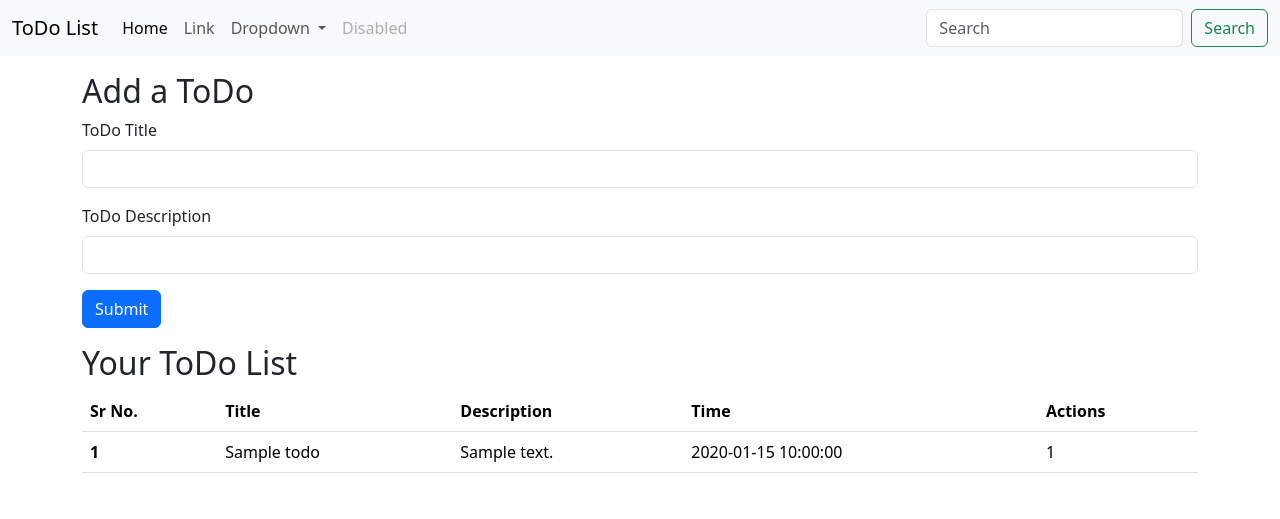
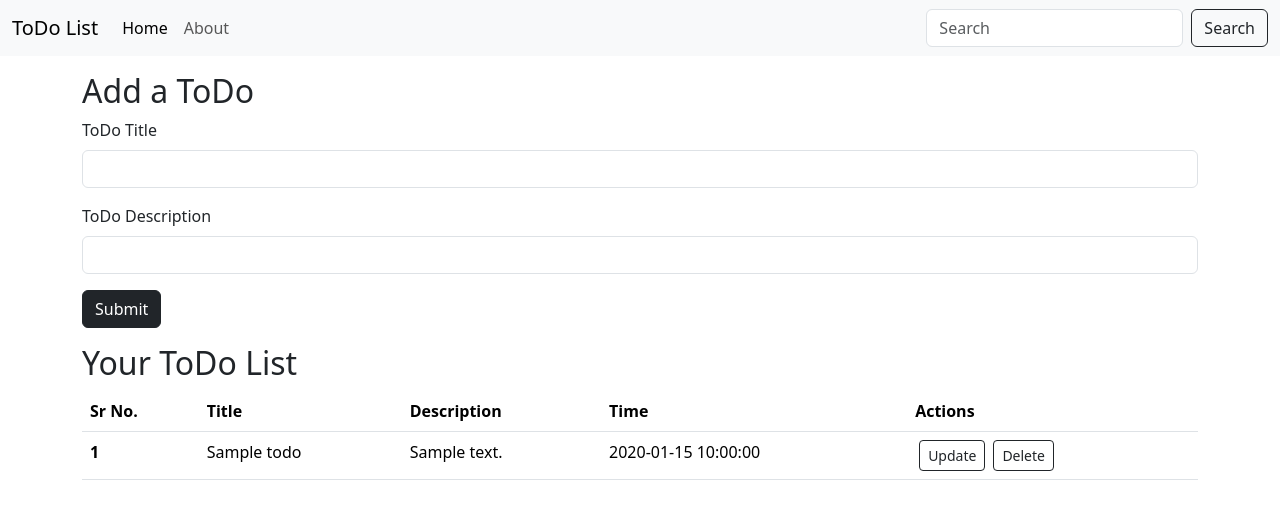
Before and after one commit to nileshjd2202/Flask_Project, a Flask app: page / in a window 1280 px wide. Shown: the top 519 px of the page. Run offline with Flask 3, Linux system fonts and the light colour scheme; tables that the repository leaves empty hold one stand-in row (values such as "Sample post").

Commit message:
learn template inheritance

```diff
--- a/app.py
+++ b/app.py
@@ -1,4 +1,4 @@
-from flask import Flask, render_template, request
+from flask import Flask, render_template, request, redirect
 from flask_sqlalchemy import SQLAlchemy
 from datetime import datetime
 
@@ -17,7 +17,7 @@ class Todo(db.Model):
         return f"{self.sno} - {self.title}"
 
 @app.route("/", methods=['GET', 'POST'])
-def hello_world():
+def create():
     if request.method == "POST":
         title = request.form['title']
         desc = request.form['desc']
@@ -29,6 +29,22 @@ def hello_world():
 
     return render_template('index.html', allTodo=allTodo)
 
+
+@app.route("/update")
+def update():
+    allTodo = Todo.query.all()
+    print(allTodo)
+    return "this is poducts."
+
+
+@app.route("/delete/<int:sno>")
+def delete(sno):
+    todo = Todo.query.filter_by(sno=sno).first()
+    db.session.delete(todo)
+    db.session.commit()
+
+    return redirect('/')
+
 @app.route("/show")
 def show():
     allTodo = Todo.query.all()
--- /dev/null
+++ b/templates/base.html
@@ -0,0 +1,36 @@
+<!doctype html>
+<html lang="en">
+  <head>
+    <meta charset="utf-8">
+    <meta name="viewport" content="width=device-width, initial-scale=1">
+    <title>{% block title %} {% endblock title %} - My ToDo</title>
+    <link href="https://cdn.jsdelivr.net/npm/bootstrap@5.3.3/dist/css/bootstrap.min.css" rel="stylesheet" integrity="sha384-QWTKZyjpPEjISv5WaRU9OFeRpok6YctnYmDr5pNlyT2bRjXh0JMhjY6hW+ALEwIH" crossorigin="anonymous">
+  </head>
+  <body>
+    <nav class="navbar navbar-expand-lg bg-body-tertiary">
+        <div class="container-fluid">
+          <a class="navbar-brand" href="/">ToDo List</a>
+          <button class="navbar-toggler" type="button" data-bs-toggle="collapse" data-bs-target="#navbarSupportedContent" aria-controls="navbarSupportedContent" aria-expanded="false" aria-label="Toggle navigation">
+            <span class="navbar-toggler-icon"></span>
+          </button>
+          <div class="collapse navbar-collapse" id="navbarSupportedContent">
+            <ul class="navbar-nav me-auto mb-2 mb-lg-0">
+              <li class="nav-item">
+                <a class="nav-link active" aria-current="page" href="#">Home</a>
+              </li>
+              <li class="nav-item">
+                <a class="nav-link" href="#">About</a>
+              </li>
+            </ul>
+            <form class="d-flex" role="search">
+              <input class="form-control me-2" type="search" placeholder="Search" aria-label="Search">
+              <button class="btn btn-outline-dark" type="submit">Search</button>
+            </form>
+          </div>
+        </div>
+    </nav>
+    {% block body %}
+
+    {% endblock body %}
+  </body>
+</html>
--- a/templates/index.html
+++ b/templates/index.html
@@ -1,48 +1,6 @@
-<!doctype html>
-<html lang="en">
-  <head>
-    <meta charset="utf-8">
-    <meta name="viewport" content="width=device-width, initial-scale=1">
-    <title>Flask Project</title>
-    <link href="https://cdn.jsdelivr.net/npm/bootstrap@5.3.3/dist/css/bootstrap.min.css" rel="stylesheet" integrity="sha384-QWTKZyjpPEjISv5WaRU9OFeRpok6YctnYmDr5pNlyT2bRjXh0JMhjY6hW+ALEwIH" crossorigin="anonymous">
-  </head>
-  <body>
-    <nav class="navbar navbar-expand-lg bg-body-tertiary">
-        <div class="container-fluid">
-          <a class="navbar-brand" href="/">ToDo List</a>
-          <button class="navbar-toggler" type="button" data-bs-toggle="collapse" data-bs-target="#navbarSupportedContent" aria-controls="navbarSupportedContent" aria-expanded="false" aria-label="Toggle navigation">
-            <span class="navbar-toggler-icon"></span>
-          </button>
-          <div class="collapse navbar-collapse" id="navbarSupportedContent">
-            <ul class="navbar-nav me-auto mb-2 mb-lg-0">
-              <li class="nav-item">
-                <a class="nav-link active" aria-current="page" href="#">Home</a>
-              </li>
-              <li class="nav-item">
-                <a class="nav-link" href="#">Link</a>
-              </li>
-              <li class="nav-item dropdown">
-                <a class="nav-link dropdown-toggle" href="#" role="button" data-bs-toggle="dropdown" aria-expanded="false">
-                  Dropdown
-                </a>
-                <ul class="dropdown-menu">
-                  <li><a class="dropdown-item" href="#">Action</a></li>
-                  <li><a class="dropdown-item" href="#">Another action</a></li>
-                  <li><hr class="dropdown-divider"></li>
-                  <li><a class="dropdown-item" href="#">Something else here</a></li>
-                </ul>
-              </li>
-              <li class="nav-item">
-                <a class="nav-link disabled" aria-disabled="true">Disabled</a>
-              </li>
-            </ul>
-            <form class="d-flex" role="search">
-              <input class="form-control me-2" type="search" placeholder="Search" aria-label="Search">
-              <button class="btn btn-outline-success" type="submit">Search</button>
-            </form>
-          </div>
-        </div>
-    </nav>
+{% extends 'base.html' %}
+{% block title %} Home {% endblock title %}
+{% block body %}
     <div class="container my-3">
         <h2>Add a ToDo</h2>
         <form action="/" method="POST">
@@ -54,11 +12,17 @@
               <label for="desc" class="form-label">ToDo Description</label>
               <input type="text" class="form-control" name="desc" id="desc">
             </div>
-            <button type="submit" class="btn btn-primary">Submit</button>
+            <button type="submit" class="btn btn-dark">Submit</button>
         </form>
     </div>
     <div class="container my-3">
         <h2>Your ToDo List</h2>
+        {% if allTodo|length==0 %}
+          <div class="alert alert-dark" role="alert">
+            No todos found. Please add your first todo now!
+          </div>
+        {% else %}
+          {% for todo in allTodo %}
           <table class="table">
             <thead>
               <tr>
@@ -70,18 +34,21 @@
               </tr>
             </thead>
             <tbody>
-                {% for todo in allTodo %}
               <tr>
                 <th scope="row">{{loop.index}}</th>
                 <td>{{todo.title}}</td>
                 <td>{{todo.desc}}</td>
                 <td>{{todo.date_created}}</td>
-                    <td>{{todo.sno}}</td>
+                <td>
+                  <a href="/update/{{todo.sno}}" type="button" class="btn btn-outline-dark btn-sm mx-1">Update</button>
+                  <a href="/delete/{{todo.sno}}" type="button" class="btn btn-outline-dark btn-sm mx-1">Delete</button>
+                </td>
               </tr>
-                {% endfor %}
             </tbody>
           </table>
+          {% endfor %}
+        {% endif %}
     </div>
     <script src="https://cdn.jsdelivr.net/npm/bootstrap@5.3.3/dist/js/bootstrap.bundle.min.js" integrity="sha384-YvpcrYf0tY3lHB60NNkmXc5s9fDVZLESaAA55NDzOxhy9GkcIdslK1eN7N6jIeHz" crossorigin="anonymous"></script>
-  </body>
-</html>
+
+{% endblock body %}
```
Also changed, not shown: templates/update.html (added). Lines whose indentation alone changed are shown as unchanged.
